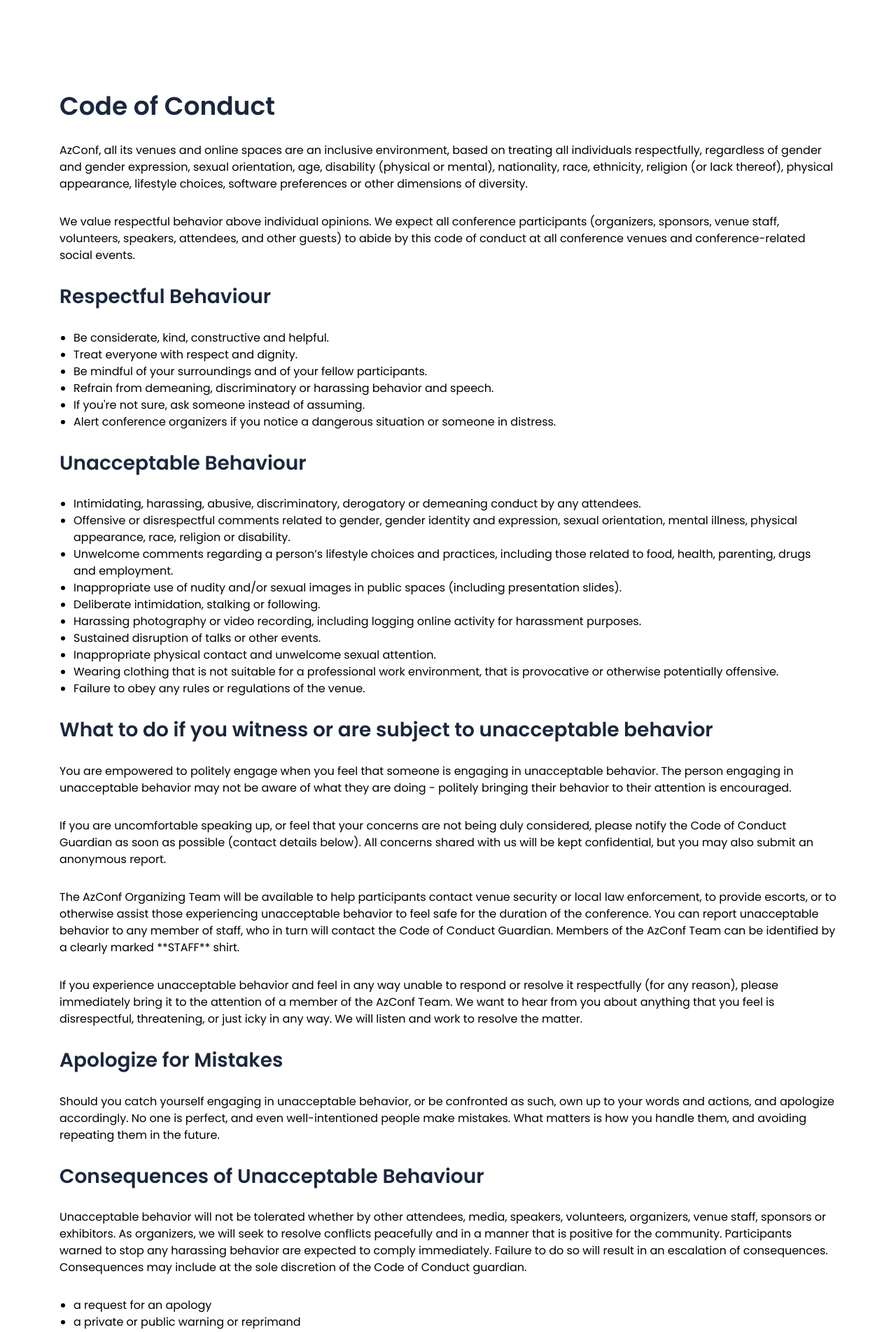
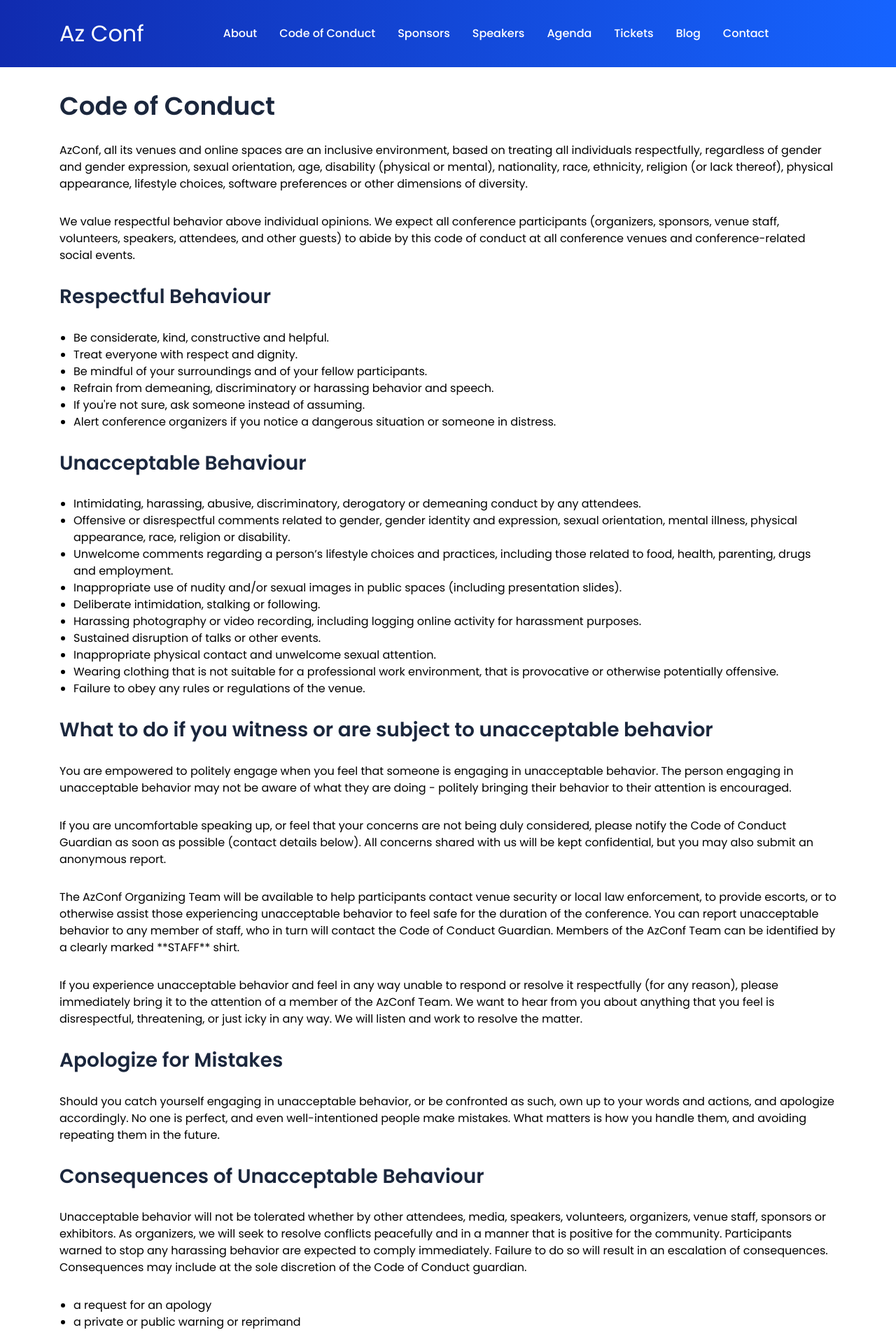
Before and after one commit to azconf-dev/azconf-dev.github.io, a Jekyll site: the page built from code-of-conduct.html, in a window 1280 px wide. Shown: the top 1903 px of the page at 70% size. Built offline with Jekyll 4.4.1, drawn with Linux system fonts in a browser that asks for light colours; some web fonts are replaced.

Commit message:
Doneeeeee

```diff
--- a/_layouts/code-of-conduct.html
+++ b/_layouts/code-of-conduct.html
@@ -1,6 +1,11 @@
 <!doctype html>
 <html lang="en">
     {% include head.html %}
+    <style>
+    .navbar-area {
+        background: linear-gradient(to right, #102baf 0%, #1664ff 100%);
+    }
+    </style>
 <body>
     {% include loader.html %}
     {% include navbar.html %}
```
